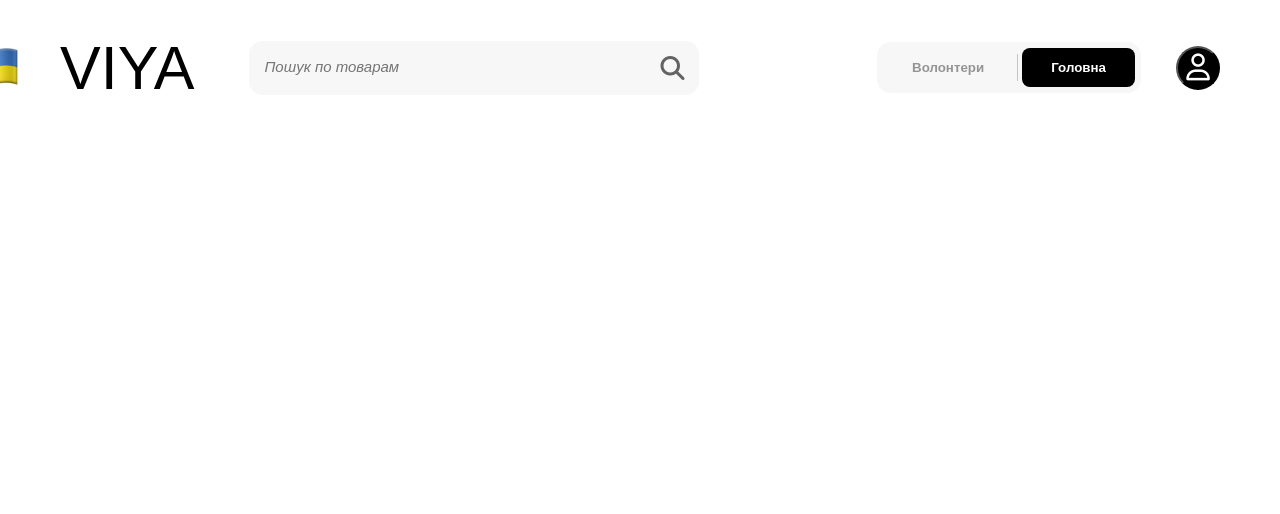
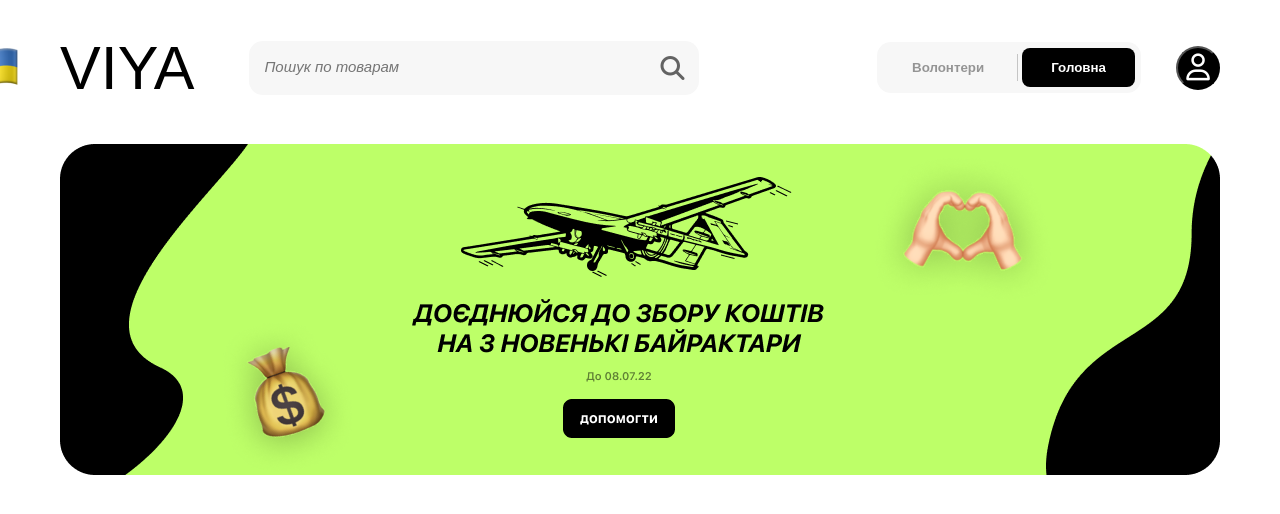
Before and after one commit to YuraKoroliak/viya, a plain HTML site: page index.html in a window 1280 px wide. Drawn offline with Linux system fonts and the light colour scheme.

Commit message:
feat: actions

```diff
--- a/index.html
+++ b/index.html
@@ -44,6 +44,14 @@
                 </div>
             </div>
         </header>
+
+        <main>
+            <section>
+                <div class="actions">
+                    <img src="/images/action.png">
+                </div>
+            </section>
+        </main>
     </div>
 
 </body>
```
Also changed, not shown: images/action.png (added).
